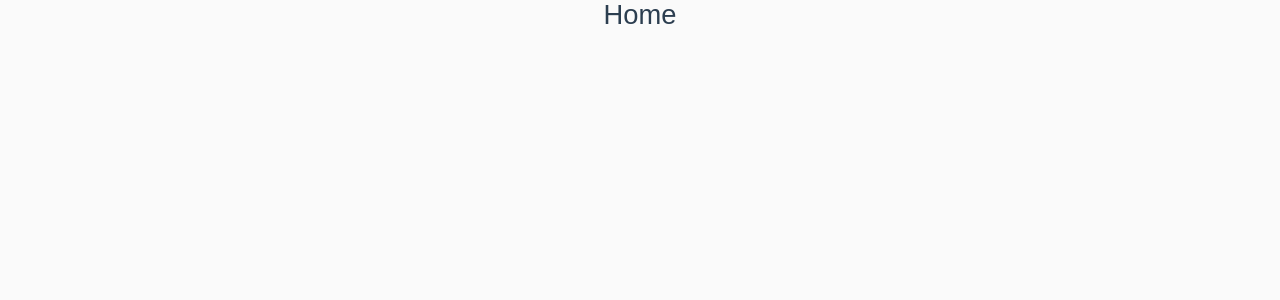
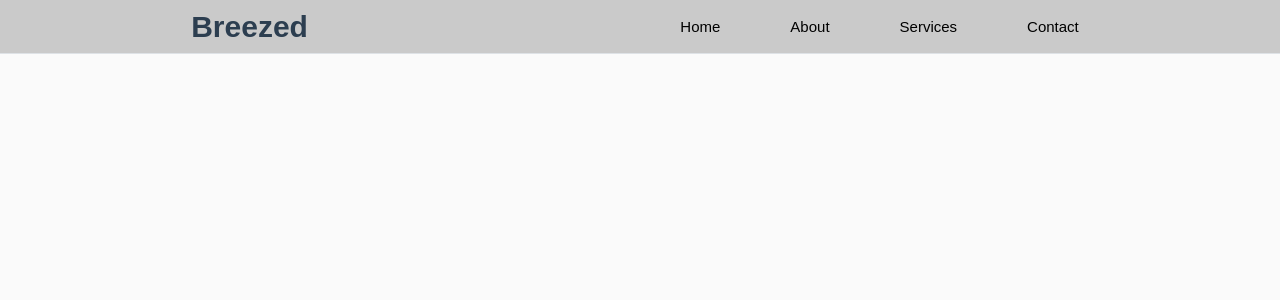
Before and after one commit to Roshdy-Learning-Web/Breezed, a Vue app: page / in a window 1280 px wide. Shown: the top 300 px of the page. Built offline with nearby package versions, Linux system fonts and the light colour scheme.

Commit message:
finish header component

```diff
--- a/src/assets/main.css
+++ b/src/assets/main.css
@@ -1 +1,52 @@
 @import './base.css';
+
+/* home page */
+header {
+  position: relative;
+  display: flex;
+  justify-content: space-around;
+  align-items: center;
+  padding: 1rem;
+  background: #cacaca;
+  border-bottom: 1px solid #dee2e6;
+}
+
+.logo {
+  font-weight: bold;
+  font-size: 3rem;
+}
+
+nav {
+ transition: all 0.3s ease-in-out;
+}
+
+ul {
+  display: flex;
+  list-style: none;
+  gap: 1rem;
+  margin: 0;
+  padding: 0;
+  gap: 5rem;
+  transition: all 0.3s ease-in-out;
+}
+
+
+li a {
+  text-decoration: none;
+  color: #000;
+  font-size: 1.5rem;
+  padding: 5px 10px;
+}
+
+li a:hover {
+  color: #007bff;
+}
+
+.menu-toggle {
+  background: none;
+  border: none;
+  cursor: pointer;
+  display: none;
+}
+
+/* end home page */
--- a/src/pages/home/index.vue
+++ b/src/pages/home/index.vue
@@ -1,6 +1,7 @@
 <script setup>
+import HomeHeader from './partials/header.vue'
 </script>
 
 <template>
-    <h1 class="center">Home</h1>
+    <home-header />
 </template>
--- /dev/null
+++ b/src/pages/home/partials/header.vue
@@ -0,0 +1,84 @@
+<script setup lang="ts">
+import { ref, onMounted, onBeforeUnmount } from 'vue'
+
+const isOpen = ref(false)
+const isWideScreen = ref(window.innerWidth >= 768)
+
+const handleResize = () => {
+    isWideScreen.value = window.innerWidth >= 768
+    if (isWideScreen.value) isOpen.value = false
+}
+
+onMounted(() => {
+    window.addEventListener('resize', handleResize)
+})
+
+onBeforeUnmount(() => {
+    window.removeEventListener('resize', handleResize)
+})
+</script>
+
+<template>
+    <header>
+        <!-- Logo -->
+        <h1 class="logo">
+            Breezed
+        </h1>
+
+        <!-- Navigation -->
+        <nav class="menu" :style="{ display: isOpen || isWideScreen ? 'block' : 'none' }">
+            <ul class="menu-list">
+                <li @click="isOpen = false"><a href="#">Home</a></li>
+                <li @click="isOpen = false"><a href="#">About</a></li>
+                <li @click="isOpen = false"><a href="#">Services</a></li>
+                <li @click="isOpen = false"><a href="#">Contact</a></li>
+            </ul>
+        </nav>
+
+        <!-- Hamburger Button (visible on small screens) -->
+        <button @click="isOpen = !isOpen" class="menu-toggle">
+            <svg v-if="!isOpen" width="24" height="24" fill="none" stroke="currentColor" stroke-width="2">
+                <path stroke-linecap="round" stroke-linejoin="round" d="M4 6h16M4 12h16M4 18h16" />
+            </svg>
+            <svg v-else width="24" height="24" fill="none" stroke="currentColor" stroke-width="2">
+                <path stroke-linecap="round" stroke-linejoin="round" d="M6 6l12 12M6 18L18 6" />
+            </svg>
+
+        </button>
+    </header>
+</template>
+
+<style scoped>
+@media (max-width: 767px) {
+    .menu-toggle {
+        display: block;
+    }
+
+    .menu {
+        position: absolute;
+        top: 100%;
+        width: 90%;
+        align-items: center;
+
+    }
+
+    .menu-list {
+        padding: 4rem 0;
+        flex-direction: column;
+        margin-top: 1rem;
+        background: #f8f9fa;
+
+        border: 1px solid #dee2e6;
+        align-items: center;
+        border: 1px solid #c2c2c2;
+        border-radius: 5px;
+    }
+
+    li {
+        width: 70%;
+        text-align: center;
+        border-bottom: 1px solid #c2c2c296;
+        padding-bottom: 1rem;
+    }
+}
+</style>
```
